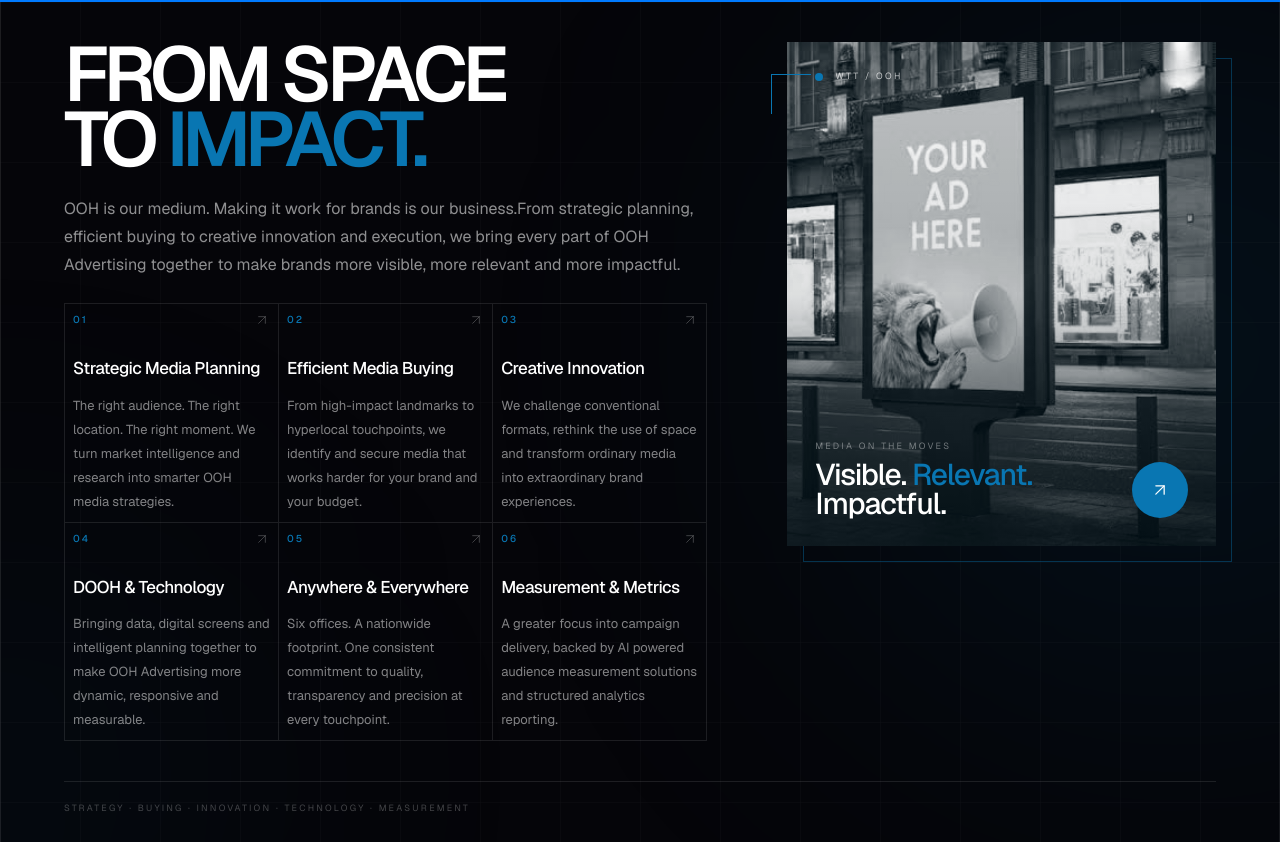
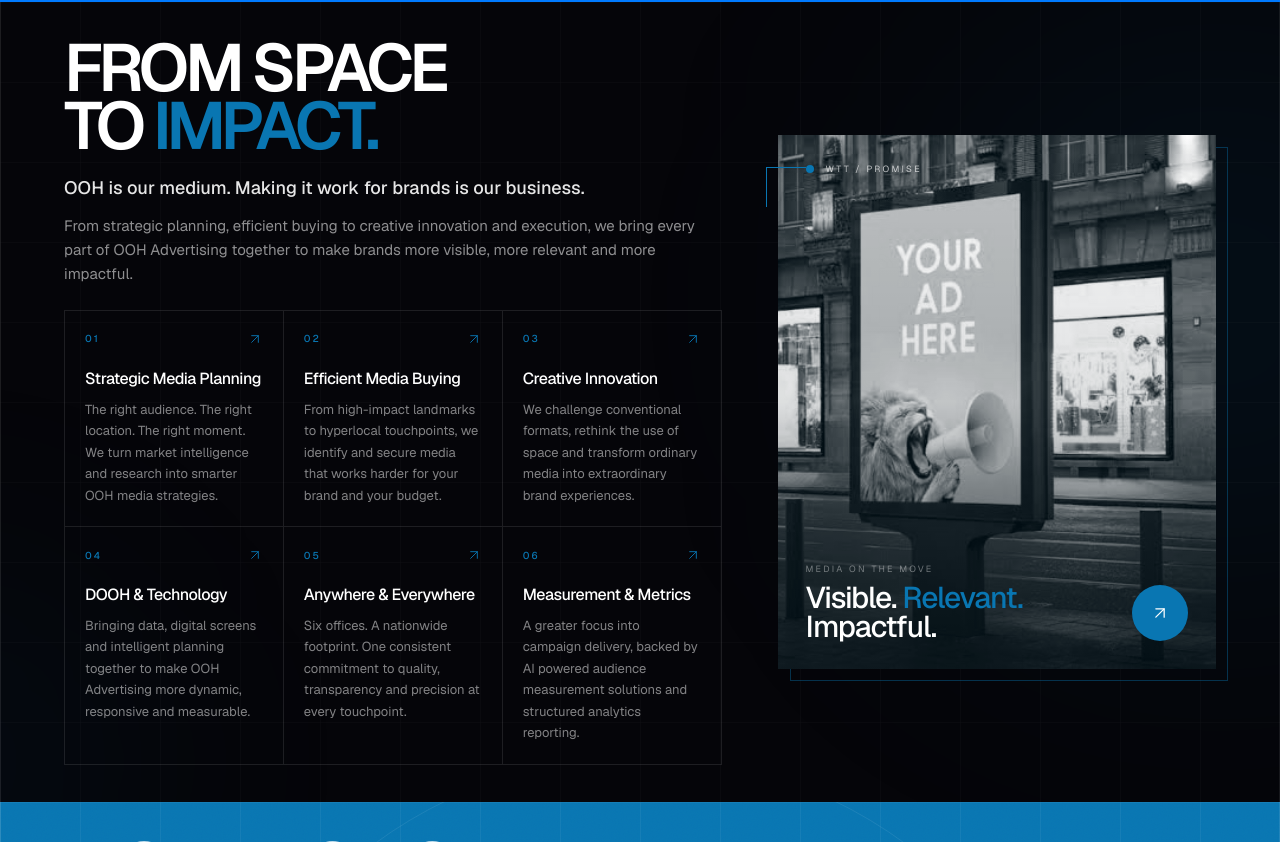
Before and after one commit to piyushgupta42/wttgroup, a Next.js app: page / in a window 1280 px wide. Shown: the part 798-1640 px from the top of the page. Built offline with nearby package versions, Linux system fonts and the light colour scheme; grey boxes are pictures that could not be loaded.

Commit message:
Refactor WhatWeDoSection component
Removed unused imports and refactored the WhatWeDoSection component to improve performance and readability. Updated the layout and animations for better user experience.

```diff
--- a/src/components/home/WhatWeDoSection.tsx
+++ b/src/components/home/WhatWeDoSection.tsx
@@ -1,9 +1,9 @@
+
 "use client";
 
 import Image from "next/image";
-import { useEffect, useRef } from "react";
-import { motion } from "framer-motion";
-import { ArrowDown, ArrowUpRight } from "lucide-react";
+import { motion, useReducedMotion } from "framer-motion";
+import { ArrowUpRight } from "lucide-react";
 
 const services = [
   {
@@ -45,104 +45,38 @@ const services = [
 ];
 
 export default function WhatWeDoSection() {
-  const sectionRef = useRef<HTMLElement | null>(null);
-
-  /*
-  ==========================================================
-  DESKTOP SECTION SNAP
-  Small wheel movement → next / previous section
-  ==========================================================
-  */
-  useEffect(() => {
-    const section = sectionRef.current;
-
-    if (!section) return;
-
-    let locked = false;
-
-    const handleWheel = (event: WheelEvent) => {
-      // Keep normal mobile scrolling
-      if (window.innerWidth < 768) return;
-
-      const rect = section.getBoundingClientRect();
-
-      const isSectionActive =
-        rect.top <= window.innerHeight * 0.25 &&
-        rect.bottom >= window.innerHeight * 0.75;
-
-      if (!isSectionActive) return;
-      if (Math.abs(event.deltaY) < 8) return;
-
-      event.preventDefault();
-
-      if (locked) return;
-
-      locked = true;
-
-      const nextSection =
-        event.deltaY > 0
-          ? section.nextElementSibling
-          : section.previousElementSibling;
-
-      if (nextSection instanceof HTMLElement) {
-        nextSection.scrollIntoView({
-          behavior: "smooth",
-          block: "start",
-        });
-      }
-
-      window.setTimeout(() => {
-        locked = false;
-      }, 900);
-    };
-
-    window.addEventListener("wheel", handleWheel, {
-      passive: false,
-    });
-
-    return () => {
-      window.removeEventListener("wheel", handleWheel);
-    };
-  }, []);
+  const reduceMotion = useReducedMotion();
 
   return (
     <section
-      ref={sectionRef}
       id="what-we-do"
       data-snap-section
       className="
         relative
-        flex
-        min-h-[100svh]
+        min-h-screen
         w-full
-        max-w-[100vw]
-        items-center
         overflow-hidden
         bg-[#050509]
         text-white
+        lg:h-[100svh]
+        lg:min-h-0
       "
     >
-      {/* =====================================================
-          BACKGROUND
-      ====================================================== */}
+      {/* Background */}
       <div className="pointer-events-none absolute inset-0">
-        {/* Grid */}
         <div
           className="
-            absolute
-            inset-0
-            opacity-[0.045]
+            absolute inset-0 opacity-[0.045]
             [background-image:linear-gradient(rgba(255,255,255,.5)_1px,transparent_1px),linear-gradient(90deg,rgba(255,255,255,.5)_1px,transparent_1px)]
             [background-size:80px_80px]
           "
         />
 
-        {/* Blue glow */}
+        {!reduceMotion && (
           <motion.div
             animate={{
-            x: [0, 40, 0],
-            y: [0, -30, 0],
-            scale: [1, 1.08, 1],
+              x: [0, 30, 0],
+              y: [0, -20, 0],
             }}
             transition={{
               duration: 9,
@@ -150,236 +84,119 @@ export default function WhatWeDoSection() {
               ease: "easeInOut",
             }}
             className="
-            absolute
-            -right-[15%]
-            top-[5%]
-            h-[650px]
-            w-[650px]
-            rounded-full
-            bg-[#0976b2]/10
-            blur-[150px]
+              absolute -right-[15%] top-[5%]
+              h-[550px] w-[550px]
+              rounded-full bg-[#0976b2]/10 blur-[140px]
             "
           />
+        )}
 
-        {/* Left subtle glow */}
-        <div
-          className="
-            absolute
-            -left-[20%]
-            bottom-[-20%]
-            h-[500px]
-            w-[500px]
-            rounded-full
-            bg-[#0976b2]/5
-            blur-[140px]
-          "
-        />
+        <div className="absolute -left-[20%] bottom-[-20%] h-[400px] w-[400px] rounded-full bg-[#0976b2]/5 blur-[120px]" />
 
-        {/* Vertical borders */}
         <div className="absolute left-0 top-0 h-full w-px bg-white/[0.08]" />
         <div className="absolute right-0 top-0 h-full w-px bg-white/[0.08]" />
       </div>
 
-      {/* =====================================================
-          CONTENT
-      ====================================================== */}
+      {/* Main Container */}
       <div
         className="
-          relative
-          z-10
-          mx-auto
-          flex
-          min-h-[100svh]
-          w-full
-          max-w-[1700px]
-          flex-col
-          justify-center
-          px-5
-          py-10
+          relative z-10 mx-auto flex w-full max-w-[1700px]
+          flex-col justify-center
+          px-5 py-10
           sm:px-8
           md:px-10
-          lg:px-14
+          lg:h-full lg:min-h-0 lg:py-5
+          lg:px-12
           xl:px-16
         "
       >
-        {/* =================================================
-            TOP LABEL
-        ================================================== */}
-        {/* <motion.div
-          initial={{ opacity: 0, y: 20 }}
+        {/* Main Grid */}
+        <div
+          className="
+            grid grid-cols-1 items-center
+            gap-10
+            lg:min-h-0
+            lg:grid-cols-[1.2fr_0.8fr]
+            lg:gap-10
+            xl:gap-14
+          "
+        >
+          {/* LEFT CONTENT */}
+          <div className="min-w-0">
+            {/* Heading */}
+            <motion.h2
+              initial={reduceMotion ? false : { opacity: 0, y: 35 }}
               whileInView={{ opacity: 1, y: 0 }}
-          viewport={{ once: true, amount: 0.3 }}
+              viewport={{ once: true }}
               transition={{ duration: 0.7 }}
               className="
-            mb-10
-            flex
-            items-center
-            justify-between
-            border-b
-            border-white/10
-            pb-2
-          "
-        >
-          <div className="flex items-center gap-4">
-            <span className="h-2 w-2 rounded-full bg-[#0976b2]" />
-
-            <span
-              className="
-                text-[10px]
-                font-medium
-                uppercase
-                tracking-[0.3em]
-                text-white/60
-                sm:text-[11px]
-              "
-            >
-              What We Do
-            </span>
-          </div>
-
-          <span
-            className="
-              hidden
-              text-[10px]
-              uppercase
-              tracking-[0.25em]
-              text-white/30
-              sm:block
-            "
-          >
-            Planning · Buying · Innovation
-          </span>
-        </motion.div> */}
-
-        {/* =================================================
-            MAIN GRID
-        ================================================== */}
-        <div
-          className="
-            grid
-            grid-cols-1
-            items-start
-            gap-12
-            lg:grid-cols-[1.2fr_0.8fr]
-            lg:gap-14
-            xl:gap-20
-          "
-        >
-          {/* =================================================
-              LEFT CONTENT
-          ================================================== */}
-          <div className="relative">
-            <div className="overflow-hidden">
-              <motion.h2
-                initial={{ opacity: 0, y: 100 }}
-                whileInView={{ opacity: 1, y: 0 }}
-                viewport={{ once: true, amount: 0.2 }}
-                transition={{
-                  duration: 0.9,
-                  ease: [0.16, 1, 0.3, 1],
-                }}
-                className="
                 max-w-[800px]
-                  text-[clamp(3.4rem,6vw,7.2rem)]
+                text-[clamp(3rem,5.2vw,6.5rem)]
                 font-semibold
-                  leading-[0.84]
+                leading-[0.86]
                 tracking-[-0.07em]
               "
             >
               FROM SPACE
               <br />
-                TO{" "}
-                <span className="text-[#0976b2]">
-                  IMPACT.
-                </span>
+              TO <span className="text-[#0976b2]">IMPACT.</span>
             </motion.h2>
+
+            {/* Description */}
+            <div className="mt-5 max-w-[700px]">
+              <p className="text-base font-medium leading-7 text-white/90 xl:text-lg">
+                OOH is our medium. Making it work for brands is our business.
+              </p>
+
+              <p className="mt-3 text-sm leading-6 text-white/55 xl:text-[15px]">
+                From strategic planning, efficient buying to creative innovation
+                and execution, we bring every part of OOH Advertising together
+                to make brands more visible, more relevant and more impactful.
+              </p>
             </div>
 
-            <div className="mt-2 max-w-[760px] sm:mt-6">
-            <motion.p
-                initial={{ opacity: 0, y: 25 }}
-                whileInView={{ opacity: 1, y: 0 }}
-                viewport={{ once: true, amount: 0.2 }}
-                transition={{ duration: 0.7, delay: 0.25 }}
-                className="
-                  mt-5
-                  max-w-[700px]
-                  text-sm
-                  leading-7
-                  text-white/55
-                  sm:text-[15px]
-                  sm:leading-7
-                  lg:text-base
-                "
-              >
-                OOH is our medium. Making it work for brands is our business.
-              {/* </motion.p>
-
-              <motion.p
-                initial={{ opacity: 0, y: 25 }}
-                whileInView={{ opacity: 1, y: 0 }}
-                viewport={{ once: true, amount: 0.2 }}
-                transition={{ duration: 0.7, delay: 0.25 }}
-                className="
-                  mt-5
-                  max-w-[700px]
-                  text-sm
-                  leading-7
-                  text-white/55
-                  sm:text-[15px]
-                  sm:leading-7
-                  lg:text-base
-                "
-              > */}
-                From strategic planning, efficient buying to creative innovation
-                and execution, we bring every part of OOH Advertising together to
-                make brands more visible, more relevant and more impactful.
-              </motion.p>
-            </div>
-
-            {/* Service cards */}
+            {/* Service Grid */}
             <div
               className="
-                mt-6
-                grid
-                grid-cols-1
-                border-l
-                border-t
-                border-white/10
-                sm:grid-cols-3
+                mt-6 grid grid-cols-1
+                border-l border-t border-white/10
+                sm:grid-cols-2
+                lg:grid-cols-3
               "
             >
               {services.map((service, index) => (
-                <motion.div
+                <motion.article
                   key={service.number}
-                  initial={{ opacity: 0, y: 28 }}
+                  initial={
+                    reduceMotion ? false : { opacity: 0, y: 15 }
+                  }
                   whileInView={{ opacity: 1, y: 0 }}
-                  viewport={{ once: true, amount: 0.1 }}
+                  viewport={{ once: true }}
                   transition={{
-                    duration: 0.65,
-                    delay: 0.1 + index * 0.06,
+                    duration: 0.45,
+                    delay: index * 0.05,
                   }}
                   className="
-                    group
-                    relative
-                    min-h-[190px]
-                    border-b
-                    border-r
-                    border-white/10
-                    p-5
-                    transition-colors
-                    duration-500
-                    hover:bg-white/[0.035]
-                    sm:p-2
+                    group relative flex
+                    min-h-[155px] flex-col
+                    border-b border-r border-white/10
+                    bg-transparent
+                    p-4
+                    transition-colors duration-300 ease-out
+                    hover:bg-[#0976b2]
+                    focus-within:bg-[#0976b2]
+                    xl:min-h-[165px]
+                    xl:p-5
                   "
                 >
-                  <div className="flex items-start justify-between gap-5">
+                  {/* Number and Arrow */}
+                  <div className="flex items-center justify-between">
                     <span
                       className="
-                        text-[10px]
-                        font-medium
-                        tracking-[0.2em]
+                        text-[10px] font-medium tracking-[0.2em]
                         text-[#0976b2]
+                        transition-colors duration-300
+                        group-hover:text-white
                       "
                     >
                       {service.number}
@@ -389,90 +206,76 @@ export default function WhatWeDoSection() {
                       size={16}
                       strokeWidth={1.4}
                       className="
-                        text-white/25
-                        transition-all
-                        duration-500
-                        group-hover:-translate-y-1
-                        group-hover:translate-x-1
-                        group-hover:text-[#0976b2]
+                        text-[#0976b2]
+                        transition-colors duration-300
+                        group-hover:text-white
                       "
                     />
                   </div>
 
+                  {/* Title */}
                   <h3
                     className="
-                      mt-7
-                      text-base
-                      font-medium
-                      tracking-[-0.03em]
-                      text-white
-                      sm:text-[17px]
+                      mt-5 text-[15px] font-medium
+                      tracking-[-0.03em] text-white
+                      transition-colors duration-300
+                      group-hover:text-white
+                      xl:text-base
                     "
                   >
                     {service.title}
                   </h3>
 
+                  {/* Description */}
                   <p
                     className="
-                      mt-3
-                      text-[13px]
-                      leading-6
+                      mt-2 text-[12px] leading-[1.65]
                       text-white/50
+                      transition-colors duration-300
+                      group-hover:text-white/90
+                      xl:text-[13px]
                     "
                   >
                     {service.description}
                   </p>
-                </motion.div>
+                </motion.article>
               ))}
             </div>
           </div>
 
-          {/* =================================================
-              RIGHT IMAGE
-          ================================================== */}
+          {/* RIGHT IMAGE */}
           <motion.div
-            initial={{ opacity: 0, x: 80, scale: 0.94 }}
-            whileInView={{ opacity: 1, x: 0, scale: 1 }}
-            viewport={{ once: true, amount: 0.2 }}
-            transition={{
-              duration: 1,
-              ease: [0.16, 1, 0.3, 1],
-            }}
+            initial={
+              reduceMotion
+                ? false
+                : { opacity: 0, x: 35 }
+            }
+            whileInView={{ opacity: 1, x: 0 }}
+            viewport={{ once: true }}
+            transition={{ duration: 0.8 }}
             className="
-              relative
-              mx-auto
-              w-full
-              max-w-[650px]
-              lg:sticky
-              lg:top-10
-              lg:mx-0
+              relative mx-auto w-full max-w-[650px]
+              lg:mx-0 lg:min-w-0
             "
           >
-            {/* Blue frame */}
+            {/* Blue Frame */}
             <div
               className="
-                pointer-events-none
-                absolute
-                -bottom-4
-                -right-4
-                h-full
-                w-full
-                border
-                border-[#0976b2]/40
+                pointer-events-none absolute
+                -bottom-3 -right-3
+                h-full w-full
+                border border-[#0976b2]/40
               "
             />
 
             {/* Image */}
             <div
               className="
-                group
-                relative
-                aspect-[1/1.05]
-                w-full
-                overflow-hidden
-                bg-[#0b0b10]
+                group relative aspect-[1/1.05]
+                w-full overflow-hidden bg-[#0b0b10]
                 sm:aspect-[1.2/1]
-                lg:aspect-[0.85/1]
+                lg:aspect-[0.82/1]
+                lg:max-h-[calc(100svh-100px)]
               "
             >
               <Image
@@ -486,208 +289,86 @@ export default function WhatWeDoSection() {
                   36vw
                 "
                 className="
-                  object-cover
-                  grayscale
-                  transition-transform
-                  duration-[1400ms]
-                  ease-out
+                  object-cover grayscale
+                  transition-all duration-[1200ms] ease-out
                   group-hover:scale-105
                   group-hover:grayscale-0
                 "
               />
 
-              {/* Dark overlay */}
+              {/* Dark Overlay */}
               <div
                 className="
-                  absolute
-                  inset-0
+                  pointer-events-none absolute inset-0
                   bg-gradient-to-t
-                  from-black
-                  via-black/15
-                  to-transparent
+                  from-black via-black/15 to-transparent
                   opacity-80
                 "
               />
 
-              {/* Blue tint */}
+              {/* Blue Tint */}
               <div
                 className="
-                  absolute
-                  inset-0
-                  bg-[#0976b2]/10
-                  mix-blend-screen
-                  transition-opacity
-                  duration-700
+                  pointer-events-none absolute inset-0
+                  bg-[#0976b2]/10 mix-blend-screen
+                  transition-opacity duration-700
                   group-hover:opacity-0
                 "
               />
 
-              {/* Image label */}
-              <div
-                className="
-                  absolute
-                  left-5
-                  top-5
-                  flex
-                  items-center
-                  gap-3
-                  sm:left-7
-                  sm:top-7
-                "
-              >
+              {/* Image Label */}
+              <div className="absolute left-5 top-5 flex items-center gap-3 sm:left-7 sm:top-7">
                 <span className="h-2 w-2 rounded-full bg-[#0976b2]" />
 
-                <span
-                  className="
-                    text-[9px]
-                    uppercase
-                    tracking-[0.25em]
-                    text-white/70
-                  "
-                >
-                  WTT / OOH
+                <span className="text-[9px] uppercase tracking-[0.25em] text-white/70">
+                  WTT / PROMISE
                 </span>
               </div>
 
-              {/* Bottom image content */}
-              <div
-                className="
-                  absolute
-                  bottom-5
-                  left-5
-                  right-5
-                  flex
-                  items-end
-                  justify-between
-                  gap-5
-                  sm:bottom-7
-                  sm:left-7
-                  sm:right-7
-                "
-              >
+              {/* Bottom Content */}
+              <div className="absolute bottom-5 left-5 right-5 flex items-end justify-between gap-4 sm:bottom-7 sm:left-7 sm:right-7">
                 <div>
-                  <div
-                    className="
-                      mb-2
-                      text-[9px]
-                      uppercase
-                      tracking-[0.25em]
-                      text-white/40
-                    "
-                  >
-                    Media on the moves
+                  <div className="mb-2 text-[9px] uppercase tracking-[0.25em] text-white/40">
+                    Media on the move
                   </div>
 
-                  <div
-                    className="
-                      max-w-[300px]
-                      text-2xl
-                      font-medium
-                      leading-[0.95]
-                      tracking-[-0.04em]
-                      sm:text-3xl
-                    "
-                  >
+                  <div className="text-2xl font-medium leading-[0.95] tracking-[-0.04em] sm:text-3xl">
                     Visible.
-                    <span className="text-[#0976b2]">
-                      {" "}Relevant.
-                    </span>
+                    <span className="text-[#0976b2]"> Relevant.</span>
                     <br />
                     Impactful.
                   </div>
                 </div>
 
-                <motion.div
-                  whileHover={{ rotate: 45 }}
-                  className="
-                    flex
-                    h-12
-                    w-12
-                    shrink-0
-                    items-center
-                    justify-center
-                    rounded-full
-                    bg-[#0976b2]
-                    sm:h-14
-                    sm:w-14
-                  "
-                >
+                <div className="flex h-12 w-12 shrink-0 items-center justify-center rounded-full bg-[#0976b2] sm:h-14 sm:w-14">
                   <ArrowUpRight size={20} strokeWidth={1.5} />
-                </motion.div>
+                </div>
               </div>
             </div>
 
-            {/* Corner detail */}
+            {/* Corner Detail */}
             <div
               className="
-                pointer-events-none
-                absolute
-                -left-4
-                top-8
-                h-10
-                w-10
-                border-l
-                border-t
-                border-[#0976b2]
+                pointer-events-none absolute
+                -left-3 top-8 h-10 w-10
+                border-l border-t border-[#0976b2]
               "
             />
           </motion.div>
         </div>
 
-        {/* =================================================
-            BOTTOM META
-        ================================================== */}
-        <motion.div
-          initial={{ opacity: 0 }}
-          whileInView={{ opacity: 1 }}
-          viewport={{ once: true }}
-          transition={{ duration: 0.7, delay: 0.5 }}
+        {/* Bottom Meta */}
+        {/* <div
           className="
-            mt-10
-            flex
-            items-center
-            justify-between
-            border-t
-            border-white/10
-            pt-5
+            mt-7 flex items-center justify-between
+            border-t border-white/10 pt-4
+            lg:mt-5
           "
         >
-          <div
-            className="
-              text-[9px]
-              uppercase
-              tracking-[0.25em]
-              text-white/25
-            "
-          >
+          <p className="text-[9px] uppercase tracking-[0.2em] text-white/30">
             Strategy · Buying · Innovation · Technology · Measurement
-          </div>
-
-          {/* <div
-            className="
-              hidden
-              items-center
-              gap-3
-              text-[9px]
-              uppercase
-              tracking-[0.25em]
-              text-white/30
-              sm:flex
-            "
-          >
-            <span>Scroll to continue</span>
-
-            <motion.span
-              animate={{ y: [0, 5, 0] }}
-              transition={{
-                duration: 1.5,
-                repeat: Infinity,
-              }}
-            >
-              <ArrowDown size={13} />
-            </motion.span>
+          </p>
         </div> */}
-        </motion.div>
       </div>
     </section>
   );
```
Lines whose indentation alone changed are shown as unchanged.
